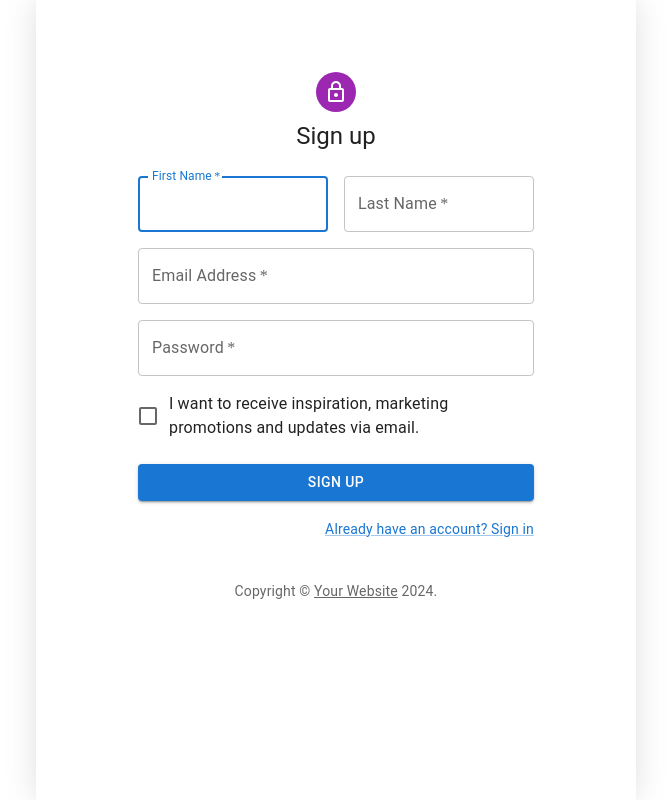
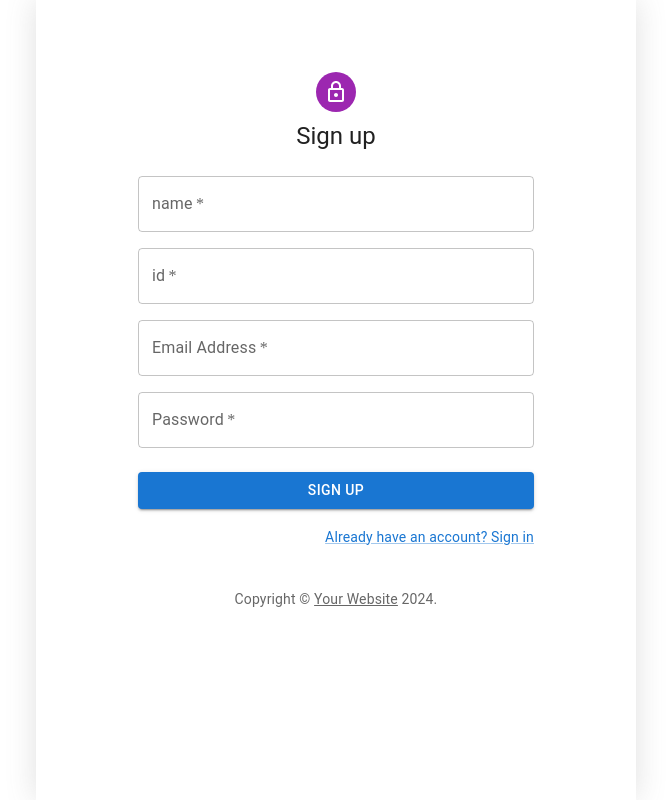
Before and after one commit to onlydev7777/emotion-diary-react, a React (Vite) app: page /signup in a window 1280 px wide. Shown: the whole page, without its empty margins (304-975 px from the left). Built offline with nearby package versions, Linux system fonts and the light colour scheme; no server answers; a web font is replaced by a local one.

Commit message:
회원가입 api 완료

```diff
--- a/src/App.jsx
+++ b/src/App.jsx
@@ -33,14 +33,10 @@ function App() {
 
   //api load
   useEffect(() => {
-    if (loginSuccess && apiLoading) {
+    if (loginSuccess) {
       onInit();
     }
-  }, [loginSuccess, apiLoading, yearMonth]);
-
-  useEffect(() => {
-    onInit();
-  }, [yearMonth]);
+  }, [loginSuccess, yearMonth]);
 
   //api response setting
   useEffect(() => {
--- a/src/pages/SignIn.jsx
+++ b/src/pages/SignIn.jsx
@@ -37,7 +37,7 @@ const defaultTheme = createTheme();
 
 export default function SignIn() {
   const {setLoginSuccess} = useContext(DiaryStateContext);
-  const {response, error, loading, fetchData} = useApi('/login',
+  const {response, error, fetchData} = useApi('/login',
       'post');
   const nav = useNavigate();
 
@@ -45,7 +45,7 @@ export default function SignIn() {
     event.preventDefault();
     const formData = new FormData(event.currentTarget);
     const apiData = {
-      id: formData.get('email'),
+      userId: formData.get('id'),
       password: formData.get('password'),
       socialType: 'NONE'
     };
@@ -96,10 +96,10 @@ export default function SignIn() {
                   margin="normal"
                   required
                   fullWidth
-                  id="email"
-                  label="Email Address"
-                  name="email"
-                  autoComplete="email"
+                  id="id"
+                  label="id"
+                  name="id"
+                  autoComplete="id"
                   autoFocus
               />
               <TextField
--- a/src/pages/SignUp.jsx
+++ b/src/pages/SignUp.jsx
@@ -1,21 +1,23 @@
 import * as React from 'react';
+import {useEffect} from 'react';
 import Avatar from '@mui/material/Avatar';
 import Button from '@mui/material/Button';
 import CssBaseline from '@mui/material/CssBaseline';
 import TextField from '@mui/material/TextField';
-import FormControlLabel from '@mui/material/FormControlLabel';
-import Checkbox from '@mui/material/Checkbox';
 import Link from '@mui/material/Link';
 import Grid from '@mui/material/Grid';
 import Box from '@mui/material/Box';
 import LockOutlinedIcon from '@mui/icons-material/LockOutlined';
 import Typography from '@mui/material/Typography';
 import Container from '@mui/material/Container';
-import { createTheme, ThemeProvider } from '@mui/material/styles';
+import {createTheme, ThemeProvider} from '@mui/material/styles';
+import {useNavigate} from "react-router-dom";
+import useApi from "../hooks/useApi.jsx";
 
 function Copyright(props) {
   return (
-    <Typography variant="body2" color="text.secondary" align="center" {...props}>
+      <Typography variant="body2" color="text.secondary"
+                  align="center" {...props}>
         {'Copyright © '}
         <Link color="inherit" href="https://mui.com/">
           Your Website
@@ -31,19 +33,42 @@ function Copyright(props) {
 const defaultTheme = createTheme();
 
 export default function SignUp() {
+  const {response, error, fetchData} = useApi('/member/signup', 'post');
+  const nav = useNavigate();
   const handleSubmit = (event) => {
     event.preventDefault();
-    const data = new FormData(event.currentTarget);
-    console.log({
-      email: data.get('email'),
-      password: data.get('password'),
-    });
+    const formData = new FormData(event.currentTarget);
+
+    fetchData({
+      data: {
+        name: formData.get('name'),
+        userId: formData.get('id'),
+        email: formData.get('email'),
+        password: formData.get('password'),
+        socialType: 'NONE'
+      }
+    })
   };
+
+  useEffect(() => {
+    if (response && response.status === 200) {
+      const responseData = response.data.response;
+      alert(responseData.userId + " 회원가입 완료!");
+      nav("/signin", {replace: true})
+      return;
+    }
+    //로그인 요청이 오류이면 오류페이지로 이동
+    if (error) {
+      // console.log(error.message)
+      alert("[" + error.response.status + "] " + error.response.data);
+      return;
+    }
+  }, [response]);
 
   return (
       <ThemeProvider theme={defaultTheme}>
         <Container component="main" maxWidth="xs">
-        <CssBaseline />
+          <CssBaseline/>
           <Box
               sx={{
                 marginTop: 8,
@@ -52,33 +77,33 @@ export default function SignUp() {
                 alignItems: 'center',
               }}
           >
-          <Avatar sx={{ m: 1, bgcolor: 'secondary.main' }}>
-            <LockOutlinedIcon />
+            <Avatar sx={{m: 1, bgcolor: 'secondary.main'}}>
+              <LockOutlinedIcon/>
             </Avatar>
             <Typography component="h1" variant="h5">
               Sign up
             </Typography>
-          <Box component="form" noValidate onSubmit={handleSubmit} sx={{ mt: 3 }}>
+            <Box component="form" noValidate onSubmit={handleSubmit}
+                 sx={{mt: 3}}>
               <Grid container spacing={2}>
-              <Grid item xs={12} sm={6}>
-                <TextField
-                  autoComplete="given-name"
-                  name="firstName"
-                  required
-                  fullWidth
-                  id="firstName"
-                  label="First Name"
-                  autoFocus
-                />
-              </Grid>
-              <Grid item xs={12} sm={6}>
+                <Grid item xs={12}>
                   <TextField
                       required
                       fullWidth
-                  id="lastName"
-                  label="Last Name"
-                  name="lastName"
-                  autoComplete="family-name"
+                      id="name"
+                      label="name"
+                      name="name"
+                      autoComplete="name"
+                  />
+                </Grid>
+                <Grid item xs={12}>
+                  <TextField
+                      required
+                      fullWidth
+                      id="id"
+                      label="id"
+                      name="id"
+                      autoComplete="id"
                   />
                 </Grid>
                 <Grid item xs={12}>
@@ -102,18 +127,19 @@ export default function SignUp() {
                       autoComplete="new-password"
                   />
                 </Grid>
-              <Grid item xs={12}>
+                {/*<Grid item xs={12}>
                   <FormControlLabel
-                  control={<Checkbox value="allowExtraEmails" color="primary" />}
+                      control={<Checkbox value="allowExtraEmails"
+                                         color="primary"/>}
                       label="I want to receive inspiration, marketing promotions and updates via email."
                   />
-              </Grid>
+                </Grid>*/}
               </Grid>
               <Button
                   type="submit"
                   fullWidth
                   variant="contained"
-              sx={{ mt: 3, mb: 2 }}
+                  sx={{mt: 3, mb: 2}}
               >
                 Sign Up
               </Button>
@@ -126,7 +152,7 @@ export default function SignUp() {
               </Grid>
             </Box>
           </Box>
-        <Copyright sx={{ mt: 5 }} />
+          <Copyright sx={{mt: 5}}/>
         </Container>
       </ThemeProvider>
   );
```
Lines whose indentation alone changed are shown as unchanged.
